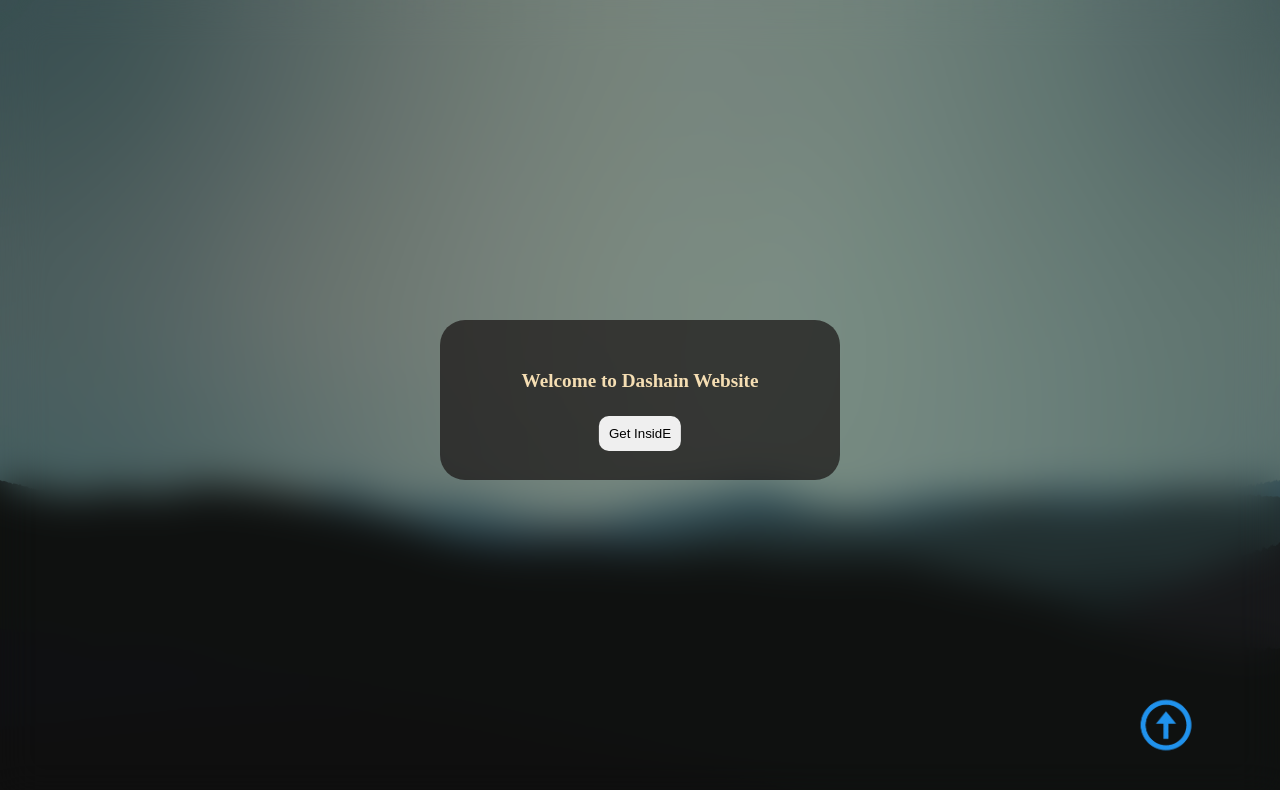
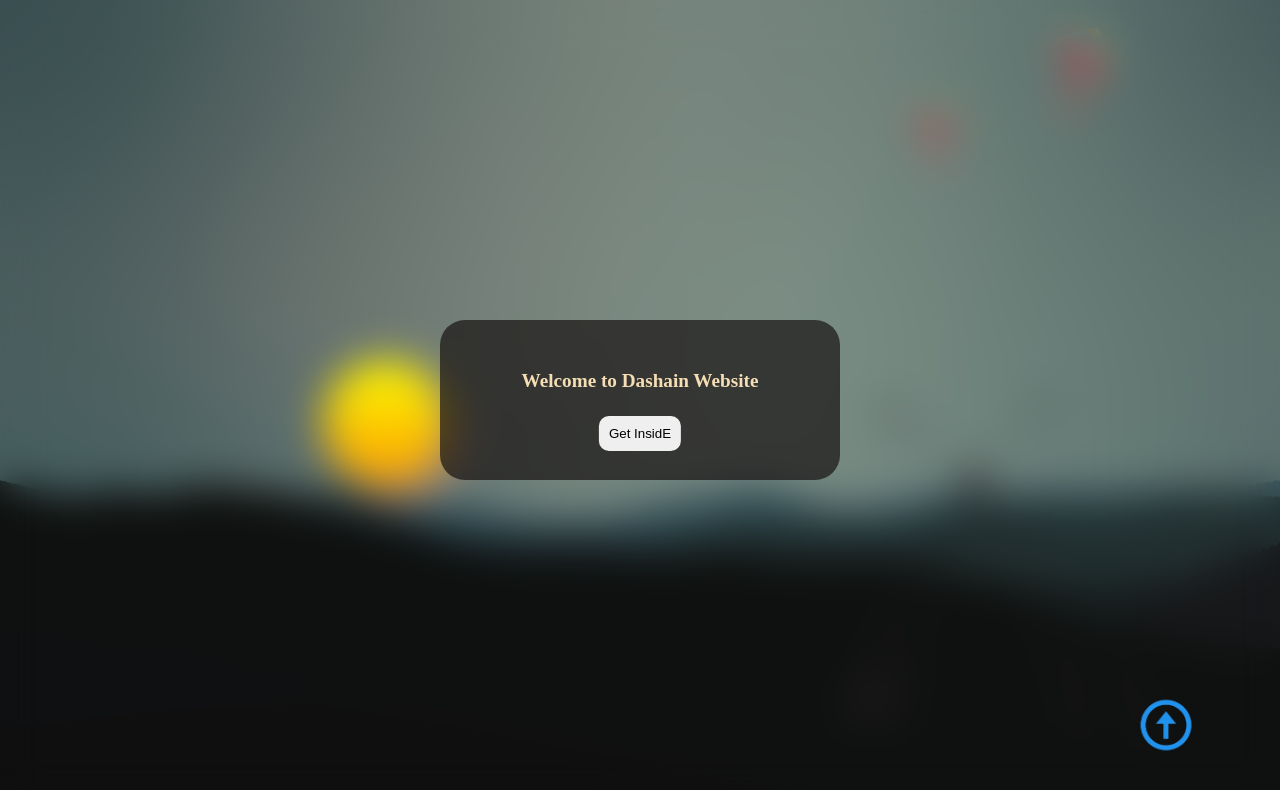
Before and after one commit to rohanthapa123/dashaina, a plain HTML site: page index.html in a window 1280 px wide. Drawn offline with Linux system fonts and the light colour scheme.

Commit message:
secondcommit

```diff
--- a/index.html
+++ b/index.html
@@ -21,10 +21,12 @@
         <img src="./background.jpg" class="back" alt="">
         <img src="./mountain.png" class="frontMountain" alt="" srcset="">
         <img src="./newtree.png" alt="" srcset="">
-        <img src="./ping.png" alt="" srcset="">
-        <img src="./sun.png" alt="" srcset="">
+        <img src="./pinglattha.png" class="ping" alt="" srcset="">
+        <img src="./pingmanxe.png" class="manxe" alt="" srcset="">
+        <img src="./sun.png" class="sun" alt="" srcset="">
         <!-- <img src="./kite1.jpg" alt="" srcset=""> -->
-        <img src="./kite2.png" alt="" srcset="">
+        <img src="./kite.png" class="kite" alt="" srcset="">
+        <img src="./kite.png" class="kite" alt="" srcset="">
         <img src="./backgroundsFore.png" class="ahead" alt="" srcset="">
 
     </div>
--- a/index.js
+++ b/index.js
@@ -1,4 +1,4 @@
-const audio = new Audio('dashainDhun.mp3');
+const audio = new Audio('songs.mp3');
 let starter = document.querySelector(".container").firstElementChild;
 function playSound(){
     audio.play();
--- a/style.css
+++ b/style.css
@@ -79,3 +79,104 @@
     bottom: -300px;
 
 }
+.ping{
+    position: absolute;
+    bottom: 5%;
+    right: 10%;
+    height: 400px;
+    width: 300px;
+    z-index: 25;
+}
+.manxe{
+    position: absolute;
+    bottom: 8%;
+    right: 16%;
+    height: 250px;
+    width: 250px;
+    z-index: 25;
+}
+@keyframes sway  {
+    0% { transform: rotate(25deg); }
+    50% { transform: rotate(-25deg); }
+    100% { transform: rotate(25deg); }
+}
+
+
+
+.manxe {
+  animation: sway 2.4s infinite;
+  animation-timing-function: ease-in-out;
+  -webkit-transform-origin: top;
+  -moz-transform-origin: top;
+  transform-origin: top;
+}
+.sun{
+    position: absolute;
+    width: 125px;
+    top: 45%;
+    right:65%;
+    border-radius: 50%;
+    box-shadow: 15px 15px 15px rgba(223, 141, 121, 0.548);
+}
+.kite{
+    position: absolute;
+    top: 5%;
+    right: 10%;
+    height: 100px;
+    width: 100px;
+    z-index: 25;
+    animation: fly 3.5s infinite;
+    animation-timing-function: ease-in-out;
+    -webkit-transform-origin: top;
+    -moz-transform-origin: top;
+    transform-origin: top;
+}
+.kite ~ .kite{
+    position: absolute;
+    animation: fly2 4s infinite;
+    animation-timing-function: ease-in-out;
+    -webkit-transform-origin: top;
+    -moz-transform-origin: top;
+    transform-origin: top;
+    top: 12%;
+    right: 25%;
+    height: 80px;
+    width: 80px;
+    z-index: 25;
+}
+@keyframes fly{
+    0% {
+        transform: translate(20px, 20px);
+
+    }
+    25%{
+        transform: rotate(12deg);
+    }
+    50%{
+        transform: translate(-25px,-25px);
+    }
+    75%{
+        transform: rotate(-45deg);
+    }
+    100%{
+        transform: translate(20px,20px);
+    }
+}
+@keyframes fly2{
+    0% {
+        transform: translate(35px, 40px);
+
+    }
+    25%{
+        transform: rotate(-22deg);
+    }
+    50%{
+        transform: translate(5px,-45px);
+    }
+    75%{
+        transform: rotate(75deg);
+    }
+    100%{
+        transform: translate(35px,40px);
+    }
+}
```
Also changed, not shown: kite.jpg (added), kite.png (added), kite1.jpg (deleted), ping.png (deleted), pinglattha.png (added), pingmanxe.png (added), tree.jpg (added), 1 other file.
